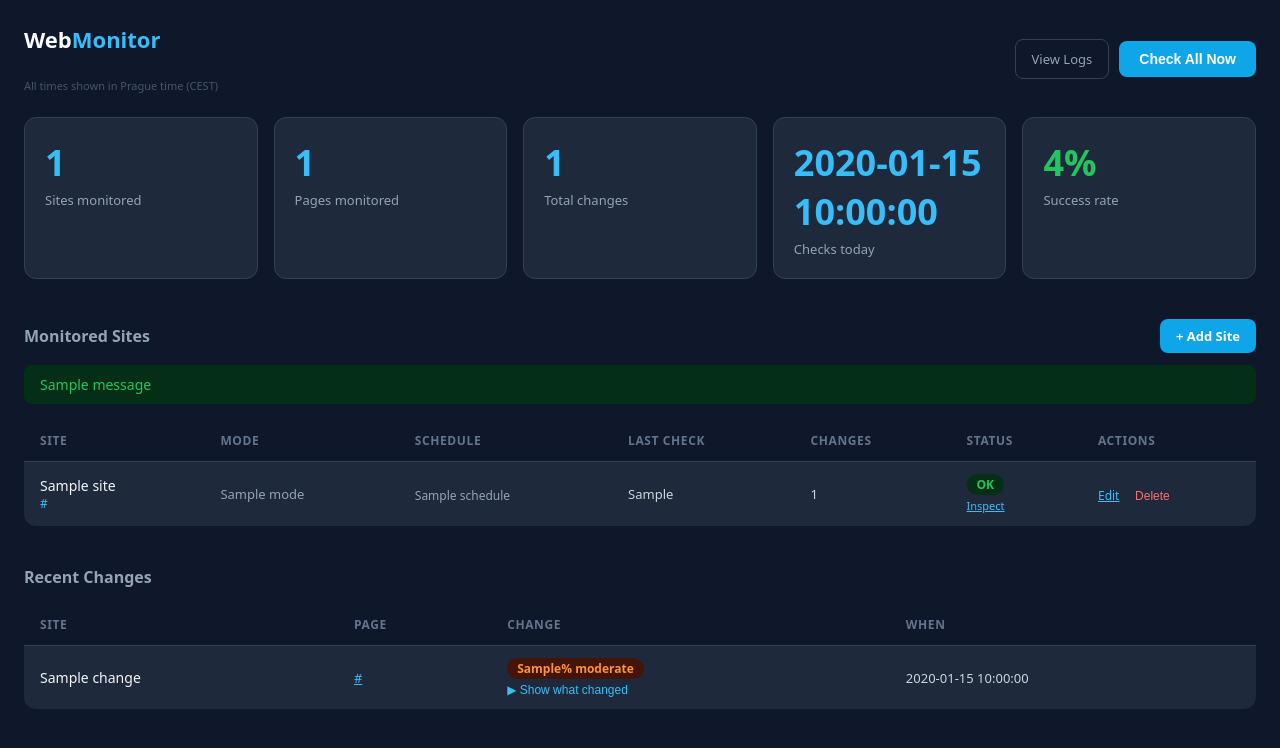
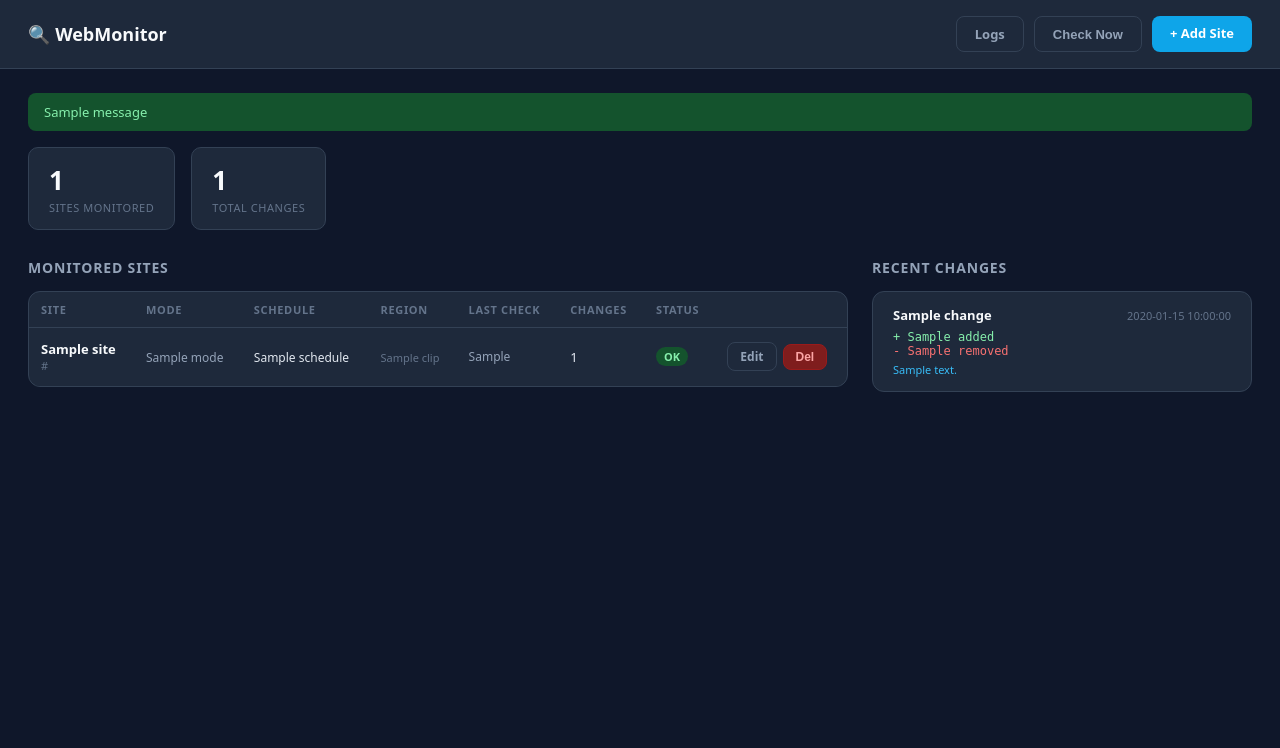
Before and after one commit to DanMavr/webmonitor, a Flask app: template dashboard/templates/index.html in a window 1280 px wide. Shown: the top 748 px of the page. Run offline with Flask 3, Linux system fonts and the light colour scheme; the template is opened without the code that fills it: most values are stand-ins (such as "Sample title", 1, 10 or a date in 2020); one stand-in notice (Sample message) is shown; parts of the project's set-up code (start-up, migrations or seed data) failed here and were passed over.

Commit message:
Update index.html

```diff
--- a/dashboard/templates/index.html
+++ b/dashboard/templates/index.html
@@ -5,341 +5,196 @@
   <meta name="viewport" content="width=device-width, initial-scale=1">
   <style>
     * { box-sizing: border-box; margin: 0; padding: 0 }
-    body {
-      background: #0f172a; color: #e2e8f0;
-      font-family: system-ui, sans-serif; padding: 24px;
-    }
-    h1 { font-size: 22px; font-weight: 700;
-         margin-bottom: 24px; color: #f8fafc }
-    h1 span { color: #38bdf8 }
-    h2 { font-size: 16px; margin-bottom: 16px;
-         color: #94a3b8; margin-top: 40px }
-    .grid { display: grid;
-            grid-template-columns: repeat(auto-fill, minmax(200px, 1fr));
-            gap: 16px; margin-bottom: 40px }
-    .card { background: #1e293b; border-radius: 12px;
-            padding: 20px; border: 1px solid #334155 }
-    .card .number { font-size: 36px; font-weight: 700; color: #38bdf8 }
-    .card .label  { font-size: 13px; color: #94a3b8; margin-top: 4px }
-    table { width: 100%; border-collapse: collapse;
-            background: #1e293b; border-radius: 12px;
-            overflow: hidden; margin-bottom: 16px }
-    thead tr { background: #0f172a }
-    th { text-align: left; padding: 12px 16px; font-size: 12px;
-         color: #64748b; text-transform: uppercase;
-         letter-spacing: .05em }
-    td { padding: 12px 16px; font-size: 14px;
-         border-top: 1px solid #334155; color: #cbd5e1 }
-    .badge { display: inline-block; padding: 2px 10px;
-             border-radius: 999px; font-size: 12px;
-             font-weight: 600 }
-    .low    { background: #422006; color: #fbbf24 }
-    .medium { background: #431407; color: #fb923c }
-    .high   { background: #450a0a; color: #f87171 }
-    .ok     { background: #052e16; color: #22c55e }
-    .error  { background: #450a0a; color: #f87171 }
-    .site   { color: #f1f5f9; font-weight: 500 }
-    .url    { color: #38bdf8; font-size: 12px }
-    .empty  { text-align: center; padding: 60px; color: #475569 }
-    .schedule { color: #94a3b8; font-size: 12px; margin-top: 2px }
-    .header-row { display: flex; align-items: center;
-                  justify-content: space-between; margin-bottom: 24px }
-    .btn-check {
-      background: #0ea5e9; color: #fff; border: none;
-      padding: 10px 20px; border-radius: 8px; font-size: 14px;
-      font-weight: 600; cursor: pointer; text-decoration: none;
-      display: inline-block;
-    }
-    .btn-check:hover { background: #38bdf8 }
-    .btn-check:disabled { background: #334155; color: #64748b;
-                          cursor: not-allowed }
+    body { background: #0f172a; color: #e2e8f0; font-family: system-ui, sans-serif; padding: 0 }
+    header { background: #1e293b; border-bottom: 1px solid #334155; padding: 16px 28px;
+             display: flex; align-items: center; justify-content: space-between }
+    header h1 { font-size: 18px; font-weight: 700; color: #f8fafc }
+    header .actions { display: flex; gap: 10px }
+    .btn { padding: 8px 18px; border-radius: 8px; font-size: 13px; font-weight: 600;
+           cursor: pointer; border: none; text-decoration: none; display: inline-block }
+    .btn-blue  { background: #0ea5e9; color: #fff }
+    .btn-blue:hover { background: #38bdf8 }
+    .btn-ghost { background: transparent; color: #94a3b8; border: 1px solid #334155 }
+    .btn-ghost:hover { color: #e2e8f0; border-color: #64748b }
+    .btn-danger { background: #7f1d1d; color: #fca5a5; border: 1px solid #991b1b; font-size: 12px; padding: 5px 12px }
+    .btn-danger:hover { background: #991b1b }
+    .btn-sm { font-size: 12px; padding: 5px 12px }
 
-    /* Diff expand/collapse */
-    .diff-toggle {
-      background: none; border: none; color: #38bdf8;
-      font-size: 12px; cursor: pointer; padding: 0;
-      margin-top: 4px; display: block;
-    }
-    .diff-toggle:hover { color: #7dd3fc }
-    .diff-box {
-      display: none; margin-top: 8px; background: #0f172a;
-      border-radius: 6px; padding: 10px 12px;
-      font-family: monospace; font-size: 12px;
-      border: 1px solid #334155; white-space: pre-wrap;
-      max-height: 300px; overflow-y: auto;
-    }
-    .diff-box .added   { color: #22c55e }
-    .diff-box .removed { color: #f87171 }
-    .diff-box .meta    { color: #64748b }
+    .main { padding: 24px 28px }
+    .stats-row { display: flex; gap: 16px; margin-bottom: 28px; flex-wrap: wrap }
+    .stat { background: #1e293b; border: 1px solid #334155; border-radius: 10px;
+            padding: 14px 20px; min-width: 120px }
+    .stat .num  { font-size: 26px; font-weight: 700; color: #f8fafc }
+    .stat .lbl  { font-size: 11px; color: #64748b; margin-top: 2px; text-transform: uppercase; letter-spacing: .05em }
 
-    /* Show more */
-    .show-more-row td { text-align: center; padding: 12px }
-    .btn-show-more {
-      background: none; border: 1px solid #334155;
-      color: #94a3b8; padding: 6px 18px; border-radius: 6px;
-      font-size: 13px; cursor: pointer;
-    }
-    .btn-show-more:hover { border-color: #38bdf8; color: #38bdf8 }
-    .hidden-row { display: none }
+    h2 { font-size: 14px; font-weight: 700; color: #94a3b8; text-transform: uppercase;
+         letter-spacing: .06em; margin-bottom: 14px }
 
-    .tz-note { font-size: 11px; color: #475569; margin-top: 4px }
+    table { width: 100%; border-collapse: collapse; font-size: 13px }
+    th { text-align: left; padding: 10px 12px; color: #64748b; font-size: 11px;
+         text-transform: uppercase; letter-spacing: .06em; border-bottom: 1px solid #334155 }
+    td { padding: 12px 12px; border-bottom: 1px solid #1e293b; vertical-align: middle }
+    tr:hover td { background: #1e293b }
+
+    .badge { display: inline-block; padding: 2px 8px; border-radius: 20px; font-size: 11px; font-weight: 600 }
+    .badge-ok      { background: #14532d; color: #86efac }
+    .badge-error   { background: #450a0a; color: #f87171 }
+    .badge-pending { background: #1e3a5f; color: #7dd3fc }
+
+    .site-url { color: #64748b; font-size: 11px; max-width: 280px;
+                white-space: nowrap; overflow: hidden; text-overflow: ellipsis }
+
+    .card { background: #1e293b; border: 1px solid #334155; border-radius: 12px; padding: 0; overflow: hidden }
+    .card-header { padding: 14px 20px; border-bottom: 1px solid #334155; font-size: 13px; font-weight: 600 }
+
+    /* Change feed */
+    .change-list { list-style: none }
+    .change-item { padding: 14px 20px; border-bottom: 1px solid #334155 }
+    .change-item:last-child { border-bottom: none }
+    .change-meta { display: flex; justify-content: space-between; align-items: baseline; margin-bottom: 6px }
+    .change-site { font-weight: 600; color: #f8fafc; font-size: 13px }
+    .change-time { font-size: 11px; color: #64748b }
+    .change-lines { font-size: 12px; font-family: monospace }
+    .line-added   { color: #86efac }
+    .line-removed { color: #f87171 }
+    .change-summary { font-size: 11px; color: #38bdf8; margin-top: 4px }
+
+    .no-changes { padding: 28px; text-align: center; color: #475569; font-size: 13px }
+
+    .flash { background: #14532d; color: #86efac; padding: 10px 16px; border-radius: 8px;
+             margin-bottom: 16px; font-size: 13px }
+
+    /* Baseline image preview */
+    .preview-thumb { width: 48px; height: 36px; object-fit: cover; border-radius: 4px;
+                     border: 1px solid #334155; cursor: pointer }
+
+    .two-col { display: grid; grid-template-columns: 1fr 380px; gap: 24px; align-items: start }
+    @media (max-width: 900px) { .two-col { grid-template-columns: 1fr } }
   </style>
 </head>
 <body>
+  <header>
+    <h1>🔍 WebMonitor</h1>
+    <div class="actions">
+      <a href="/logs" class="btn btn-ghost">Logs</a>
+      <button class="btn btn-ghost" onclick="checkNow()">Check Now</button>
+      <a href="/site/add" class="btn btn-blue">+ Add Site</a>
+    </div>
+  </header>
 
-  <div class="header-row">
-    <div>
-      <h1>Web<span>Monitor</span></h1>
-      <div class="tz-note">All times shown in Prague time (CEST)</div>
-    </div>
-    <div style="display:flex;gap:10px;align-items:center">
-      <a href="/logs" style="color:#94a3b8;font-size:13px;text-decoration:none;padding:10px 16px;border:1px solid #334155;border-radius:8px">View Logs</a>
-      <button class="btn-check" id="checkBtn" onclick="runCheckNow()">
-        Check All Now
-      </button>
-      <span id="checkStatus"
-            style="display:none;font-size:12px;color:#38bdf8;margin-left:14px;
-                   vertical-align:middle"></span>
-    </div>
+  <div class="main">
+    {% with messages = get_flashed_messages() %}
+      {% if messages %}
+        {% for m in messages %}<div class="flash">{{ m }}</div>{% endfor %}
+      {% endif %}
+    {% endwith %}
+
+    <!-- Stats -->
+    <div class="stats-row">
+      <div class="stat"><div class="num">{{ total_sites }}</div><div class="lbl">Sites monitored</div></div>
+      <div class="stat"><div class="num">{{ total_changes }}</div><div class="lbl">Total changes</div></div>
     </div>
 
-  <!-- Stats Row -->
-  <div class="grid">
+    <div class="two-col">
+      <!-- Sites table -->
+      <div>
+        <h2>Monitored Sites</h2>
         <div class="card">
-      <div class="number">{{ stats.total_sites }}</div>
-      <div class="label">Sites monitored</div>
-    </div>
-    <div class="card">
-      <div class="number">{{ stats.total_pages }}</div>
-      <div class="label">Pages monitored</div>
-    </div>
-    <div class="card">
-      <div class="number">{{ stats.total_changes }}</div>
-      <div class="label">Total changes</div>
-    </div>
-    <div class="card">
-      <div class="number">{{ stats.checks_today }}</div>
-      <div class="label">Checks today</div>
-    </div>
-    <div class="card">
-      <div class="number" style="color:#22c55e">
-        {{ stats.success_rate }}%
-      </div>
-      <div class="label">Success rate</div>
-    </div>
-  </div>
-
-  <!-- Monitored Sites Table -->
-  <div style="display:flex;align-items:center;justify-content:space-between;margin-bottom:12px">
-    <h2 style="margin:0">Monitored Sites</h2>
-    <a href="/sites/add" class="btn-check" style="font-size:13px;padding:8px 16px">+ Add Site</a>
-  </div>
-  {% with messages = get_flashed_messages(with_categories=true) %}
-    {% if messages %}
-      {% for category, message in messages %}
-        <div style="background:{% if category=='error' %}#450a0a{% else %}#052e16{% endif %};
-                    color:{% if category=='error' %}#f87171{% else %}#22c55e{% endif %};
-                    padding:10px 16px;border-radius:8px;margin-bottom:16px;font-size:14px">
-          {{ message }}
-        </div>
-      {% endfor %}
-    {% endif %}
-  {% endwith %}
           <table>
             <thead>
               <tr>
                 <th>Site</th>
                 <th>Mode</th>
                 <th>Schedule</th>
+                <th>Region</th>
                 <th>Last Check</th>
                 <th>Changes</th>
                 <th>Status</th>
-        <th>Actions</th>
+                <th></th>
               </tr>
             </thead>
             <tbody>
               {% for site in monitored_sites %}
               <tr>
                 <td>
-          <div class="site">{{ site.name }}</div>
-          <div class="url">{{ site.url }}</div>
+                  <div style="font-weight:600;color:#f8fafc">{{ site.name }}</div>
+                  <div class="site-url">{{ site.url }}</div>
                 </td>
-        <td style="color:#94a3b8;font-size:13px">{{ site.mode }}</td>
-        <td>
-          <div class="schedule">{{ site.schedule }}</div>
-        </td>
-        <td style="font-size:13px">{{ site.last_check }}</td>
+                <td><span style="font-size:12px;color:#94a3b8">{{ site.mode }}</span></td>
+                <td><span style="font-size:12px">{{ site.schedule }}</span></td>
+                <td><span style="font-size:11px;color:#64748b">{{ site.clip }}</span></td>
+                <td style="font-size:12px;color:#94a3b8">{{ site.last_check }}</td>
                 <td style="font-size:13px">{{ site.total_changes }}</td>
                 <td>
-          {% if site.status == "OK" %}
-            <span class="badge ok">OK</span>
-          {% elif site.status == "Error" %}
-            <span class="badge error">Error</span>
+                  {% if site.status == 'OK' %}
+                    <span class="badge badge-ok">OK</span>
+                  {% elif site.status == 'Error' %}
+                    <span class="badge badge-error">Error</span>
                   {% else %}
-            <span style="font-size:12px;color:#64748b">Pending</span>
+                    <span class="badge badge-pending">Pending</span>
                   {% endif %}
-          <br>
-          <a href="/inspect/{{ site.name }}"
-             style="color:#38bdf8;font-size:11px">
-            Inspect
+                </td>
+                <td>
+                  <div style="display:flex;gap:6px;align-items:center">
+                    {% if site.has_baseline %}
+                    <a href="/baseline/{{ site.name }}" target="_blank">
+                      <img class="preview-thumb" src="/baseline/{{ site.name }}" alt="baseline">
                     </a>
-        </td>
-        <td style="white-space:nowrap">
-          <a href="/sites/edit/{{ site.name }}"
-             style="color:#38bdf8;font-size:12px;margin-right:12px">Edit</a>
-          <form method="POST" action="/sites/delete/{{ site.name }}"
-                style="display:inline"
-                onsubmit="return confirm('Delete {{ site.name }}? This cannot be undone.')">
-            <button type="submit"
-                    style="background:none;border:none;color:#f87171;
-                           font-size:12px;cursor:pointer;padding:0">
-              Delete
-            </button>
+                    {% endif %}
+                    <a href="/site/edit/{{ site.name }}" class="btn btn-ghost btn-sm">Edit</a>
+                    <form method="POST" action="/site/delete/{{ site.name }}" style="display:inline"
+                          onsubmit="return confirm('Delete {{ site.name }}?')">
+                      <button type="submit" class="btn btn-danger">Del</button>
                     </form>
+                  </div>
                 </td>
               </tr>
               {% endfor %}
             </tbody>
           </table>
+        </div>
+      </div>
 
-  <!-- Recent Changes Table -->
+      <!-- Change feed -->
+      <div>
         <h2>Recent Changes</h2>
-
+        <div class="card">
           {% if changes %}
-  <table>
-    <thead>
-      <tr>
-        <th>Site</th>
-        <th>Page</th>
-        <th>Change</th>
-        <th>When</th>
-      </tr>
-    </thead>
-    <tbody>
+            <ul class="change-list">
             {% for c in changes %}
-      <tr class="{% if loop.index > 10 %}hidden-row extra-row{% endif %}">
-        <td class="site">{{ c.site_name }}</td>
-        <td>
-          <a href="{{ c.url }}" target="_blank"
-             style="color:#38bdf8;font-size:13px">
-            {{ c.short_url }}
-          </a>
-        </td>
-        <td>
-          {% set pct = c.change_pct | float %}
-          {% if pct < 5 %}
-            <span class="badge low">{{ c.change_pct }}% minor</span>
-          {% elif pct < 20 %}
-            <span class="badge medium">{{ c.change_pct }}% moderate</span>
+              <li class="change-item">
+                <div class="change-meta">
+                  <span class="change-site">{{ c.site_name }}</span>
+                  <span class="change-time">{{ c.timestamp }}</span>
+                </div>
+                <div class="change-lines">
+                  {% for l in c.added[:4] %}
+                    <div class="line-added">+ {{ l }}</div>
+                  {% endfor %}
+                  {% for l in c.removed[:2] %}
+                    <div class="line-removed">- {{ l }}</div>
+                  {% endfor %}
+                </div>
+                <div class="change-summary">{{ c.summary }}</div>
+              </li>
+            {% endfor %}
+            </ul>
           {% else %}
-            <span class="badge high">{{ c.change_pct }}% major</span>
-          {% endif %}
-
-          {% if c.added or c.removed %}
-          <button class="diff-toggle" onclick="toggleDiff(this)">
-            ▶ Show what changed
-          </button>
-          <div class="diff-box">
-            {% if c.added %}
-            <div style="margin-bottom:6px;color:#64748b;font-size:11px">
-              ADDED ({{ c.added | length }} line{{ 's' if c.added | length != 1 }})
-            </div>
-            {% for line in c.added[:20] %}
-            <div class="added">+ {{ line }}</div>
-            {% endfor %}
-            {% if c.added | length > 20 %}
-            <div class="meta">... {{ c.added | length - 20 }} more lines</div>
-            {% endif %}
-            {% endif %}
-
-            {% if c.removed %}
-            <div style="margin-top:8px;margin-bottom:6px;
-                        color:#64748b;font-size:11px">
-              REMOVED ({{ c.removed | length }} line{{ 's' if c.removed | length != 1 }})
-            </div>
-            {% for line in c.removed[:20] %}
-            <div class="removed">- {{ line }}</div>
-            {% endfor %}
-            {% if c.removed | length > 20 %}
-            <div class="meta">... {{ c.removed | length - 20 }} more lines</div>
-            {% endif %}
+            <div class="no-changes">No changes recorded yet</div>
           {% endif %}
         </div>
-          {% endif %}
-        </td>
-        <td style="font-size:13px">{{ c.timestamp }}</td>
-      </tr>
-      {% endfor %}
-
-      {% if changes | length > 10 %}
-      <tr class="show-more-row" id="showMoreRow">
-        <td colspan="4">
-          <button class="btn-show-more" onclick="showAll()">
-            Show {{ changes | length - 10 }} more
-          </button>
-        </td>
-      </tr>
-      {% endif %}
-    </tbody>
-  </table>
-  {% else %}
-  <div class="empty">
-    <p>No changes detected yet.</p>
-    <p style="font-size:13px;margin-top:8px">
-      Waiting for first monitoring cycle...
-    </p>
       </div>
-  {% endif %}
+    </div>
+  </div>
 
   <script>
-    function runCheckNow() {
-      const btn    = document.getElementById("checkBtn");
-      const status = document.getElementById("checkStatus");
+  async function checkNow() {
+    const btn = document.querySelector("button[onclick='checkNow()']");
+    btn.textContent = "Dispatching…";
     btn.disabled = true;
-      btn.textContent = "Dispatching…";
-      status.style.display = "inline";
-      status.textContent = "";
-
-      fetch("/check-now", { method: "POST" })
-        .then(res => res.json())
-        .then(data => {
-          const n = data.dispatched ? data.dispatched.length : "?";
-          btn.textContent  = "Checks running…";
-          status.textContent = n + " sites queued. Page refreshes in 30s.";
-
-          // Count down and reload — checks run in background, timestamps will update
-          let secs = 30;
-          const tick = setInterval(() => {
-            secs--;
-            status.textContent = n + " sites queued. Page refreshes in " + secs + "s.";
-            if (secs <= 0) {
-              clearInterval(tick);
-              window.location.reload();
-            }
-          }, 1000);
-        })
-        .catch(() => {
-          btn.disabled = false;
-          btn.textContent = "Check All Now";
-          status.style.display = "none";
-          alert("Request failed — check service logs.");
-        });
-    }
-
-    function toggleDiff(btn) {
-      const box = btn.nextElementSibling;
-      const open = box.style.display === "block";
-      box.style.display = open ? "none" : "block";
-      btn.textContent = open ? "▶ Show what changed" : "▼ Hide";
-    }
-
-    function showAll() {
-      document.querySelectorAll(".extra-row").forEach(r => {
-        r.style.display = "";
-      });
-      document.getElementById("showMoreRow").style.display = "none";
+    await fetch("/check-now", { method: "POST" });
+    setTimeout(() => location.reload(), 1500);
   }
   </script>
-
 </body>
 </html>
```
Lines whose indentation alone changed are shown as unchanged.
